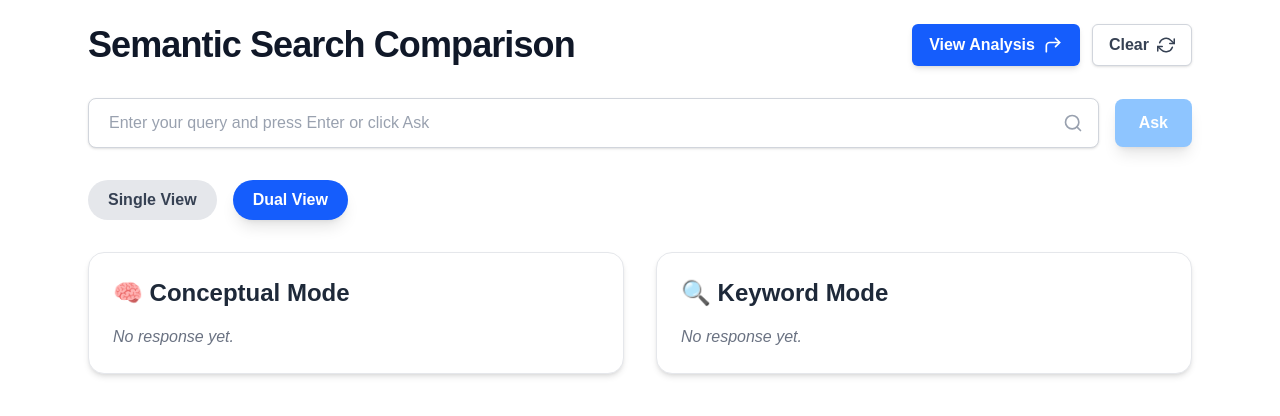
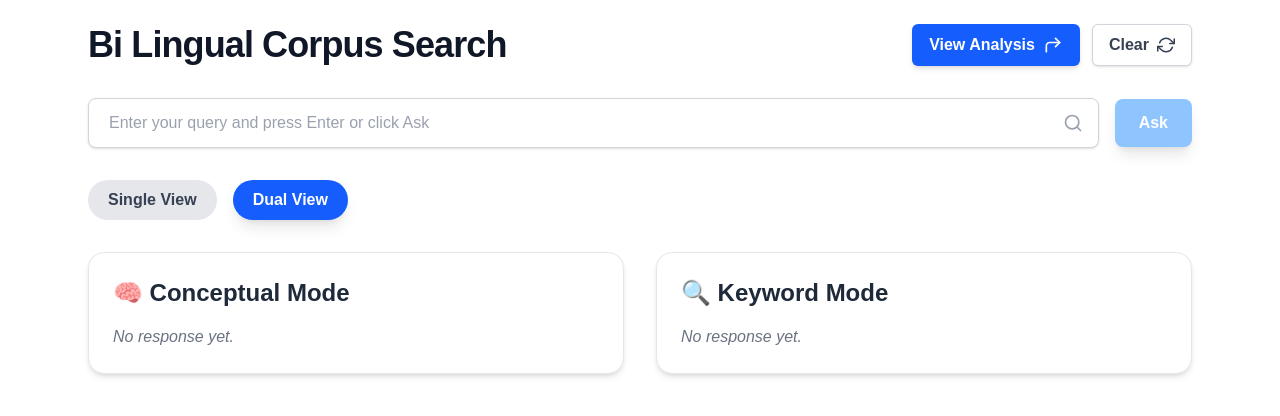
Before and after one commit to Gaurav4050/pdfreader-frontend, a Next.js app: page / in a window 1280 px wide. Shown: the top 416 px of the page. Built offline with nearby package versions, Linux system fonts and the light colour scheme.

Commit message:
fix: update BASE_URL for local development and change header title to 'Bi Lingual Corpus Search'

```diff
--- a/src/app/page.js
+++ b/src/app/page.js
@@ -20,8 +20,8 @@ export default function HomePage() {
   const [activeMode, setActiveMode] = useState("conceptual");
   const router = useRouter();
 
-  const BASE_URL = "https://pdfreader2-imp3.onrender.com";
-  // const BASE_URL = "http://127.0.0.1:8000"; // Use this for local development
+  // const BASE_URL = "https://pdfreader2-imp3.onrender.com";
+  const BASE_URL = "http://127.0.0.1:8000"; // Use this for local development
 
   const handleAsk = async (mode) => {
     if (!query.trim()) return;
@@ -80,7 +80,7 @@ export default function HomePage() {
       {/* Header */}
       <header className="flex flex-col md:flex-row justify-between items-center gap-4">
         <h1 className="text-4xl font-extrabold tracking-tight text-center md:text-left text-gray-900 dark:text-white">
-          Semantic Search Comparison
+          Bi Lingual Corpus Search
         </h1>
         <div className="flex gap-3">
           <button
```
